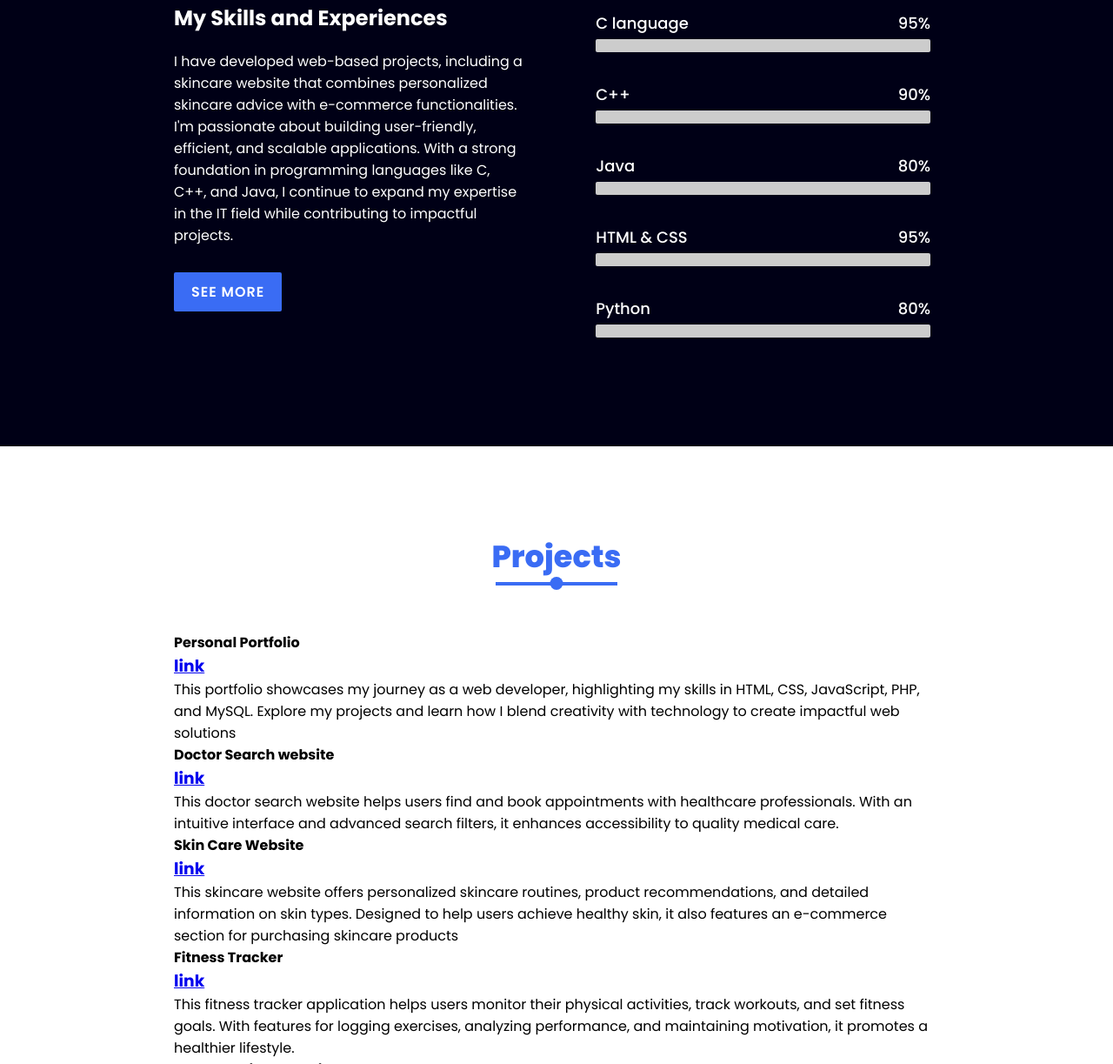
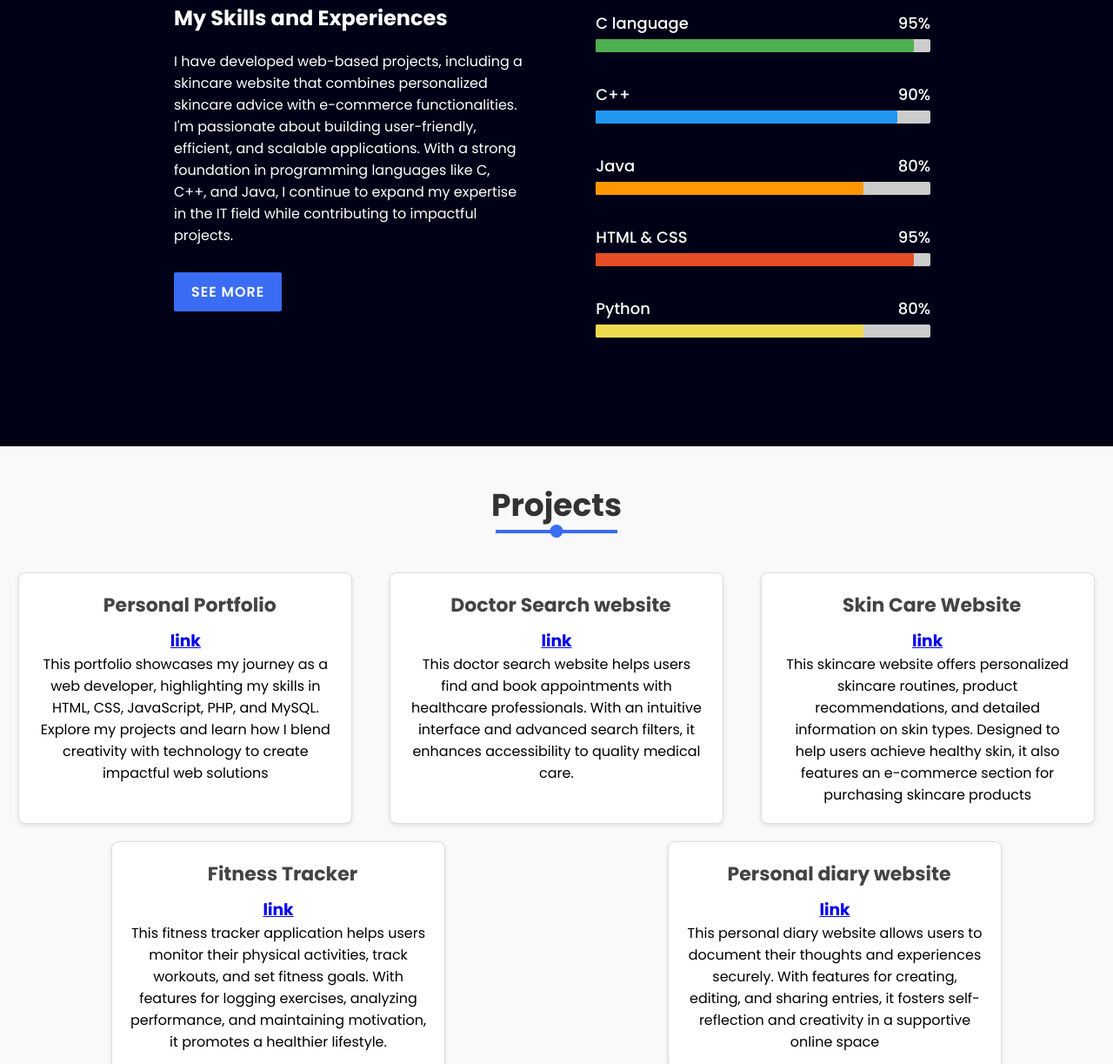
Before and after one commit to Mansimore21/portfolio, a plain HTML site: page index.html in a window 1280 px wide. Shown: the part 1577-2800 px from the top of the page at 87% size. Drawn offline with Linux system fonts and the light colour scheme.

Commit message:
Update style.css

```diff
--- a/style.css
+++ b/style.css
@@ -18,7 +18,7 @@ section{
   min-height: 100vh;
   display: flex;
   align-items: center;
- background: url('bg.jpg') no-repeat;
+  background: url(images/bg.jpg)no-repeat;
   background-size: cover;
   background-position: center;
   background-attachment: fixed;
@@ -53,7 +53,6 @@ section{
   letter-spacing: 1px;
 }
 
-}
 
 @keyframes text-move{
   0%{
@@ -586,7 +585,7 @@ body{
 
   .menu-btn{
     position: absolute;
-    background: url(menu.png)no-repeat;
+    background: url(images/menu.png)no-repeat;
     background-size: 30px;
     background-position: center;
     width: 40px;
@@ -599,7 +598,7 @@ body{
 
   .menu-btn.active{
     z-index: 999;
-    background: url(close.png)no-repeat;
+    background: url(images/close.png)no-repeat;
     background-size: 25px;
     background-position: center;
     transition: 0.3s ease;
@@ -689,3 +688,114 @@ body{
   transform: translateY(0);
   opacity: 1;
 }
+/* General Styles for the Project Section */
+.exp {
+  background-color: #f9f9f9; /* Light background for contrast */
+  padding: 40px 0;
+}
+
+.exp .section-title {
+  text-align: center;
+  font-size: 36px;
+  color: #333;
+  margin-bottom: 40px;
+  font-weight: bold;
+}
+
+.exp .content {
+  display: flex;
+  flex-wrap: wrap;
+  justify-content: space-around;
+}
+
+/* Card Styles */
+.exp .card {
+  background-color: white;
+  border-radius: 10px;
+  box-shadow: 0 4px 8px rgba(0, 0, 0, 0.1); /* Soft shadow for depth */
+  transition: transform 0.3s, box-shadow 0.3s;
+  width: 30%;
+  margin: 20px 0;
+  padding: 20px;
+  display: flex;
+  flex-direction: column;
+  align-items: center;
+  text-align: center;
+}
+
+.exp .card:hover {
+  transform: translateY(-10px); /* Hover effect to lift the card */
+  box-shadow: 0 8px 16px rgba(0, 0, 0, 0.2);
+}
+
+.exp .card-img {
+  display: flex;
+  align-items: center; /* Center align the icon and text */
+  margin-bottom: 10px; /* Space below the image */
+}
+.exp .card {
+  background-color: #fff; /* Background color for cards */
+  border: 1px solid #ddd; /* Light gray border */
+  border-radius: 8px; /* Rounded corners */
+  padding: 20px; /* Padding inside the card */
+  margin: 10px 0; /* Space between cards */
+  box-shadow: 0 2px 5px rgba(0, 0, 0, 0.1); /* Subtle shadow effect */
+  transition: transform 0.2s; /* Smooth scaling on hover */
+}
+
+.exp .card:hover {
+  transform: scale(1.02); /* Slight zoom effect on hover */
+}
+
+
+.exp .project-span {
+  color: #444;
+  font-size: 22px;
+  margin-left: 10px; /* Space between icon and project name */
+}
+
+/* Education Section */
+.work .card-img i {
+  color: blue;
+  font-size: 25px;
+}
+
+.work .education-span {
+  color: white;
+  font-size: 19px;
+}
+
+.work h3 {
+  color: white;
+  font-size: 25px;
+}
+
+.work p {
+  color: #333;
+  font-size: 17px;
+}
+
+.line.c-language::before {
+  width: 95%; /* This makes the C language bar 95% filled */
+  background-color: #4CAF50;
+}
+
+.line.cpp::before {
+  width: 90%; /* C++ bar 90% filled */
+  background-color: #2196F3;
+}
+
+.line.java::before {
+  width: 80%; /* Java bar 85% filled */
+  background-color: #FF9800;
+}
+
+.line.html-css::before {
+  width: 95%; /* HTML & CSS bar 85% filled */
+  background-color: #E44D26;
+}
+
+.line.python::before {
+  width: 80%; /* Python bar 70% filled */
+  background-color: #F0DB4F;
+}
```
